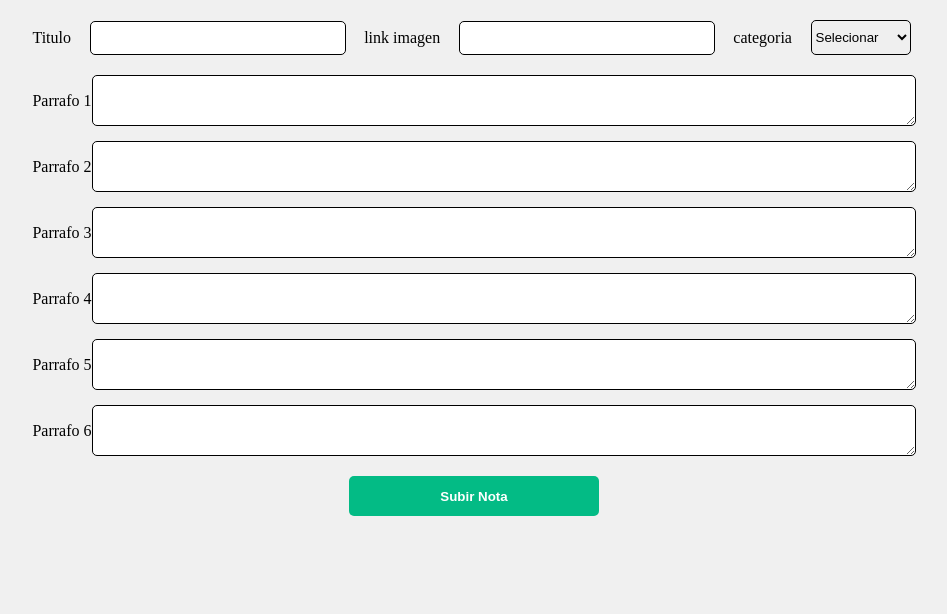
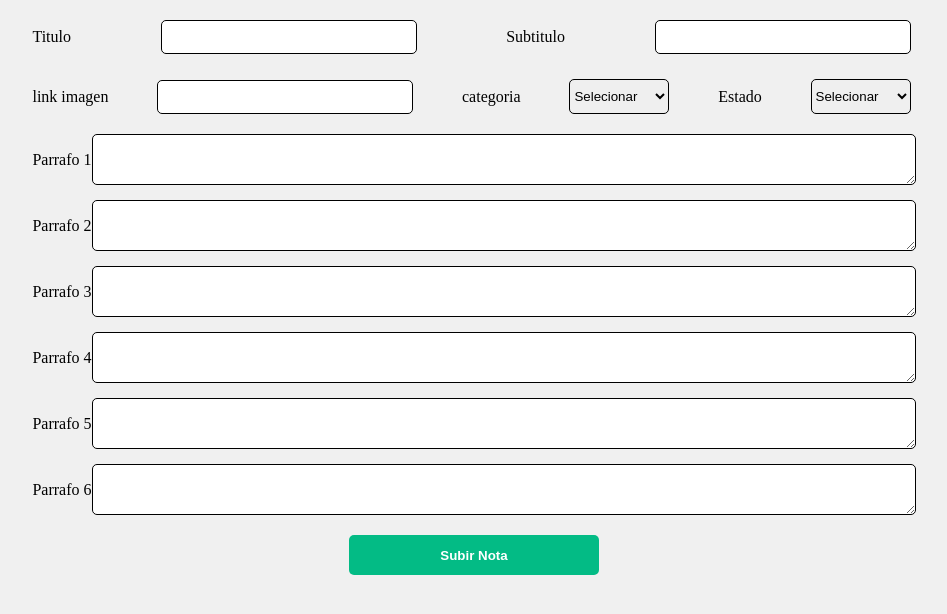
Before and after one commit to CesCM28/Notas, a Flask app: template templates/index.html in a window 1280 px wide, after a click on "Registro". Shown: the part 100-714 px from the top of the page, without its empty margins (166-1113 px from the left). Run offline with Flask 2, Linux system fonts and the light colour scheme; the visitor is signed in with stand-in values (Sample User, id 1); tables that the repository leaves empty or names only in its code hold one stand-in row (values such as "Sample post"); the template is opened without the code that fills it: most values are stand-ins (such as "Sample title", 1, 10 or a date in 2020); data that the repository does not hold is empty.

Commit message:
agregar subtitulo y estado de la nota

```diff
--- a/application.py
+++ b/application.py
@@ -108,7 +108,7 @@ def index():
 def editar(idnew):
     db, c = get_db()
     c.execute("""
-        select id_news,id_category,title,paragraph1,paragraph2,paragraph3,paragraph4,paragraph5,paragraph6,link_img,status
+        select id_news,id_category,title,subtitle,paragraph1,paragraph2,paragraph3,paragraph4,paragraph5,paragraph6,link_img,status
         from news where id_news = %s
     """, (idnew,))
     news = c.fetchone()
@@ -118,9 +118,10 @@ def editar(idnew):
 
     if request.method == 'POST':
         titulo = request.form['titulo']
+        subtitulo = request.form['subtitulo']
         imagen = request.form['imagen']
         categoria = request.form['categoria']
-        parrafo1 = request.form['parrafousers']
+        parrafo1 = request.form['parrafo1']
         parrafo2 = request.form['parrafo2']
         parrafo3 = request.form['parrafo3']
         parrafo4 = request.form['parrafo4']
@@ -128,11 +129,11 @@ def editar(idnew):
         parrafo6 = request.form['parrafo6']
         c.execute(
             """
-            UPDATE news SET id_category = %s, title = %s, link_img = %s,
+            UPDATE news SET id_category = %s, title = %s, subtitle = %s, link_img = %s,
             paragraph1 = %s, paragraph2 = %s, paragraph3 = %s,
             paragraph4 = %s, paragraph5 = %s, paragraph6 = %s
             WHERE id_news = %s
-            """, (categoria,titulo,imagen,parrafo1,parrafo2,parrafo3,parrafo4,parrafo5,parrafo6,idnew)
+            """, (categoria,titulo,subtitulo,imagen,parrafo1,parrafo2,parrafo3,parrafo4,parrafo5,parrafo6,idnew)
         )
         db.commit()
         return redirect(url_for('index'))
--- a/templates/index.html
+++ b/templates/index.html
@@ -11,6 +11,10 @@
             <div class="renglon">
                 <label for="titulo">Titulo</label>
                 <input name="titulo" id="titulo" required />
+                <label for="subtitulo">Subtitulo</label>
+                <input name="subtitulo" id="subtitulo" required />
+            </div>
+            <div class="renglon">
                 <label for="imagen">link imagen</label>
                 <input name="imagen" id="imagen" required />
                 <label for="categoria">categoria</label>
@@ -19,6 +23,12 @@
                     {% for category in categorys %}
                     <option value="{{ category['id_category'] }}">{{ category['description'] }}</option>
                     {% endfor %}
+                </select>
+                <label for="estado">Estado</label>
+                <select name="estado" id="estado" required>
+                    <option value="" disabled selected>Selecionar</option>
+                    <option value="0">Oculto</option>
+                    <option value="1">Visible</option>
                 </select>
             </div>
             <div class="renglon">
```
Also changed, not shown: templates/editar.html (+9 -0 lines).
